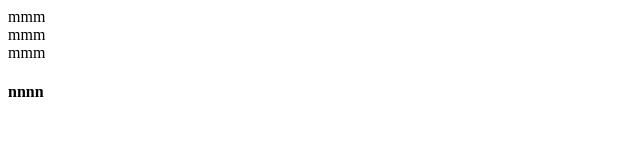
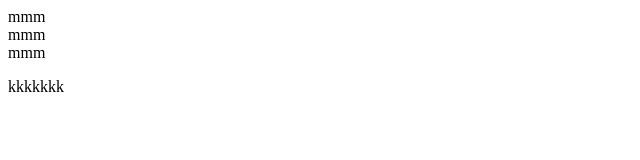
Before and after one commit to zanzan521/moo, a plain HTML site: page index.html in a window 1280 px wide. Shown: the full height of the page, 0-640 px from the left. Drawn offline with Linux system fonts and the light colour scheme.

Commit message:
第22222次

```diff
--- a/index.html
+++ b/index.html
@@ -8,6 +8,6 @@
 	<div>mmm</div>
 	<div>mmm</div>
 	<div>mmm</div>
-	<h4>nnnn</h4>
+	<p>kkkkkkk</p>
 </body>
 </html>
```
